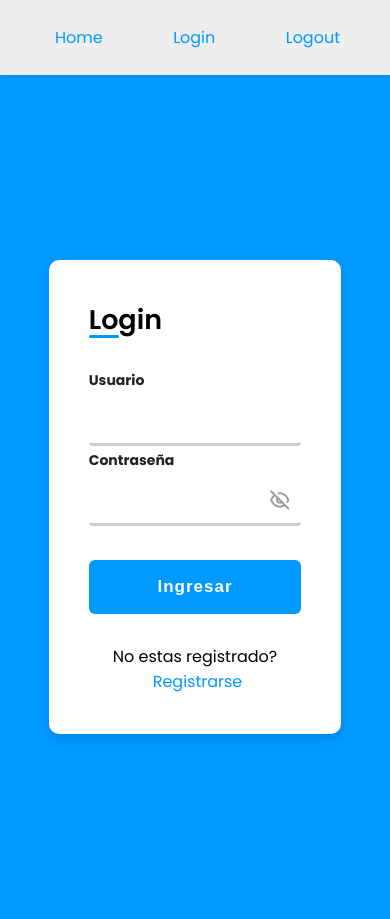
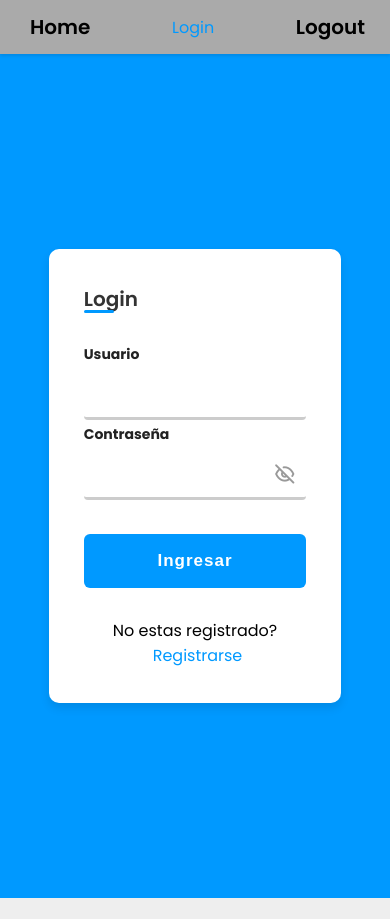
Before and after one commit to MarcosDev98/alkemy-challenge, a React (Create React App) app in the folder client/: page /login in a window 390 px wide. After the commit the page ends 898 px from the top, so only its background shows below. Built offline with nearby package versions, Linux system fonts and the light colour scheme.

Commit message:
Correcciones de problemas de interfaz luego de sacar styled-components.

```diff
--- a/client/src/components/FormTransaction/FormTransaction.js
+++ b/client/src/components/FormTransaction/FormTransaction.js
@@ -79,7 +79,7 @@ const FormTransaction = ({ getTransactions }) => {
   return (
     <>
       {notification ? <Notification mode={notification.mode} title={notification.title} message={notification.message} /> : null}
-      <div className='container'>
+      <div className='form-new-transaction'>
         <form onSubmit={handleSubmit}>
           <Input label='Concepto' name='concept' value={form.concept} onChange={handleChange} />
           <Input label='Monto' name='amount' value={form.amount} onChange={handleChange} />
--- a/client/src/components/FormTransaction/style.css
+++ b/client/src/components/FormTransaction/style.css
@@ -1,4 +1,16 @@
 
-.container {
-  padding: 20px;
+.form-new-transaction {
+  margin-left: auto;
+  margin-right: auto;
+  background: #fff;
+  border-radius: 10px;
+  box-shadow: 0 5px 10px rgba(0,0,0,0.1);
+  width: 50%;
+  margin-bottom: 200px;
+  padding: 25px;
 }
+
+
+.form-new-transaction input, .form-new-transaction select {
+  width: 100%;
+}
--- a/client/src/components/Home/Home.js
+++ b/client/src/components/Home/Home.js
@@ -6,9 +6,9 @@ const Home = () => {
 
 
   return (
-    <div className='container'>
-      <Table />
-    </div>
+    <Table />
+    // <div className='home-container'>
+    // </div>
   );
 };
 
--- a/client/src/components/Home/style.css
+++ b/client/src/components/Home/style.css
@@ -1,7 +1,9 @@
 
-.container {
+.home-container {
 
   width: 80%;
   margin-left: auto;
   margin-right: auto;
+  background-color: var(--container-bg);
+  height: 100vh;
 }
--- a/client/src/components/Login/Login.js
+++ b/client/src/components/Login/Login.js
@@ -3,7 +3,8 @@ import { useNavigate } from 'react-router-dom';
 import useForm from '../../hooks/useForm.js';
 import { createUser, loginUser } from '../../services/user.js';
 import { useAuth } from '../../hooks/useAuth.js';
-import { Input } from '../';
+// eslint-disable-next-line no-unused-vars
+import { Input, Notification } from '../';
 
 import './style.css';
 
@@ -51,6 +52,8 @@ const Login = () => {
 
         if (data.status === 'OK') {
           showLoginForm();
+        } else {
+          <Notification mode='success' title='Ups' message='Error' />;
         }
 
 
@@ -159,7 +162,7 @@ const Login = () => {
 
             <div id='registration-form' style={{display: 'none'}}>
               <form onSubmit={handleSignUp}>
-                <span>Registro</span>
+                <span className='title'>Registro</span>
                 <div className='input-field'>
                   <Input label='Nombre' name='firstname' value={signUpForm.firstname} onChange={signUpHandler} className='input' />
                 </div>
--- a/client/src/components/Navbar/Navbar.js
+++ b/client/src/components/Navbar/Navbar.js
@@ -9,9 +9,9 @@ const Navbar = () => {
 
   return (
     <nav>
-      <Link to='/'>Home</Link>
+      <Link className='link' to='/'>Home</Link>
       {!isAuthenticated ? <Link to='login'>Login</Link> : null}
-      <Link to='login' onClick={logout}>Logout</Link>
+      <Link className='link' to='login' onClick={logout}>Logout</Link>
     </nav>
   );
 
--- a/client/src/components/Navbar/style.css
+++ b/client/src/components/Navbar/style.css
@@ -7,4 +7,27 @@ nav {
   position: relative;
   padding: 25px 50px;
   box-shadow: 0 2px 3px rgba(0,0,0,0.1);
+  background-color: var(--nav-bg);
 }
+
+.link {
+  font-size: 24px;
+  font-weight: 600;
+  color: black;
+}
+
+.link:hover {
+  color: var(--main-blue);
+}
+
+@media (max-width: 500px) {
+
+  nav{
+    padding: 12px 25px;
+  }
+
+  .link {
+    font-size: 20px;
+  }
+
+}
--- a/client/src/components/Notification/Notification.js
+++ b/client/src/components/Notification/Notification.js
@@ -1,7 +1,6 @@
 import React, { useEffect } from 'react';
 // eslint-disable-next-line no-unused-vars
-import { BodyComponent, Toast, ToastContent, CheckIcon, Message, Title, Text, CloseIcon} from './styles';
-
+import './style.css';
 
 // eslint-disable-next-line no-unused-vars
 const Notification = ({ mode, title, message, onClose }) => {
@@ -26,16 +25,16 @@ const Notification = ({ mode, title, message, onClose }) => {
   }, []);
 
   return(
-    <Toast id='toast' mode={mode}>
-      <ToastContent>
-        <CheckIcon mode={mode} className='uil uil-check' />
-        <Message>
-          <Title>{title}</Title>
-          <Text>{message}</Text>
-        </Message>
-      </ToastContent>
-      <CloseIcon onClick={hideNotification} className='uil uil-times' />
-    </Toast>
+    <div className='toast' id='toast' mode={mode}>
+      <div className='toast-content'>
+        <i mode={mode} className='uil uil-check check-icon' />
+        <div className='message'>
+          <div className='title'>{title}</div>
+          <div className='text'>{message}</div>
+        </div>
+      </div>
+      <i onClick={hideNotification} className='uil uil-times close-icon' />
+    </div>
   );
 };
 
--- a/client/src/components/ReadOnlyRow/ReadOnlyRow.js
+++ b/client/src/components/ReadOnlyRow/ReadOnlyRow.js
@@ -5,7 +5,7 @@ const ReadOnlyRow = ({ transaction, handleEdit, handleDelete }) => {
   return (
     <tr
       key={transaction.id}
-      bg={transaction.id_type_transaction === 1 ? 'green' : 'red' }
+      className={`${transaction.id_type_transaction === 1 ? 'green' : 'red'}`}
     >
       <td name='Concepto'>{transaction.concept}</td>
       <td name='Monto'>{transaction.amount}</td>
--- a/client/src/components/Table/Table.js
+++ b/client/src/components/Table/Table.js
@@ -119,7 +119,9 @@ const Table = () => {
 
   return(
     <>
-      <h1>Balance actual: { transactions.reduce((total, x) => x.id_type_transaction === 1 ? total += x.amount : total -= x.amount, 0) } </h1>
+      <div className='balance'>
+        <h1>Balance actual: { transactions.reduce((total, x) => x.id_type_transaction === 1 ? total += x.amount : total -= x.amount, 0) } </h1>
+      </div>
       <form onSubmit={handleEditFormSubmit}>
         <table className='table'>
 
--- a/client/src/components/Table/style.css
+++ b/client/src/components/Table/style.css
@@ -9,9 +9,20 @@ body {
 
 }
 
+.balance {
+  text-align: center;
+  text-decoration: underline;
+
+}
+
+form {
+  margin: 15px 15px;
+}
+
 .table {
   width: 100%;
   border-collapse: collapse;
+  margin-bottom: 100px;
 }
 
 .table td, .table th{
@@ -22,7 +33,7 @@ body {
 }
 
 .table th {
-  background-color: aliceblue;
+  background-color: var(--table-header);
 
 }
 
@@ -35,6 +46,20 @@ body {
 .trash:hover {
   color: red;
   cursor: pointer;
+}
+
+.green {
+  background-color: var(--table-incomes);
+}
+
+.red {
+  background-color: var(--table-expenses);
+}
+
+
+td button {
+  margin: 5px 10px 5px 10px;
+  padding: 5px 10px 5px 10px;
 }
 
 /* Responsive */
```
